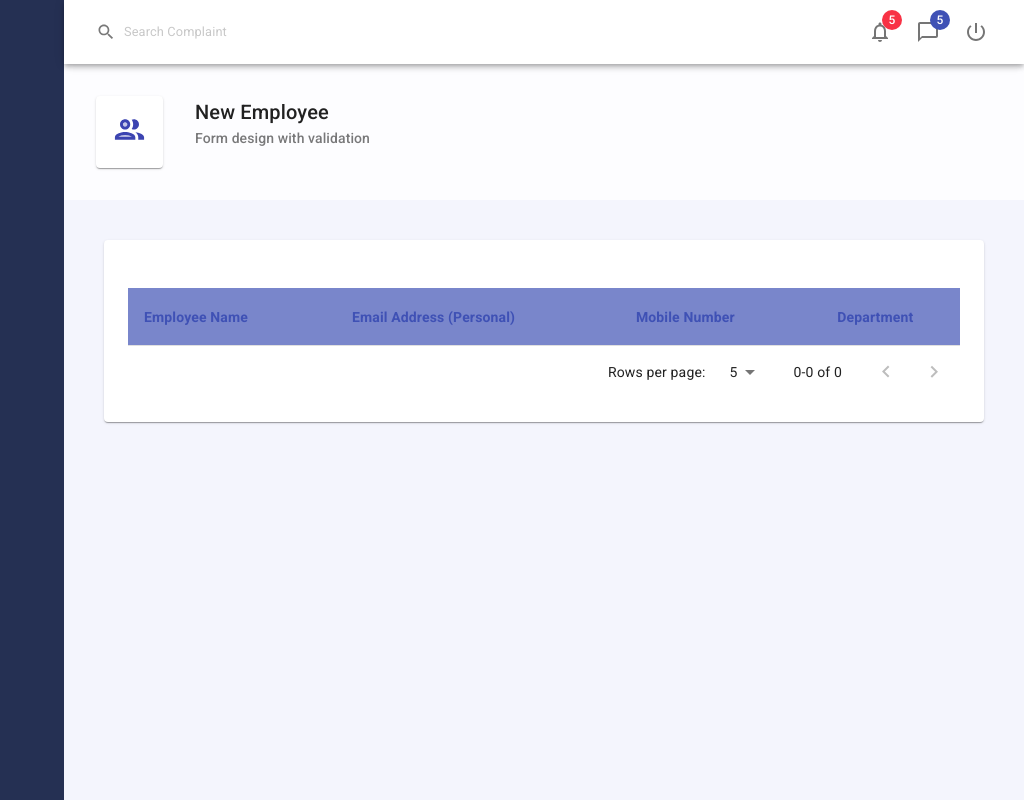
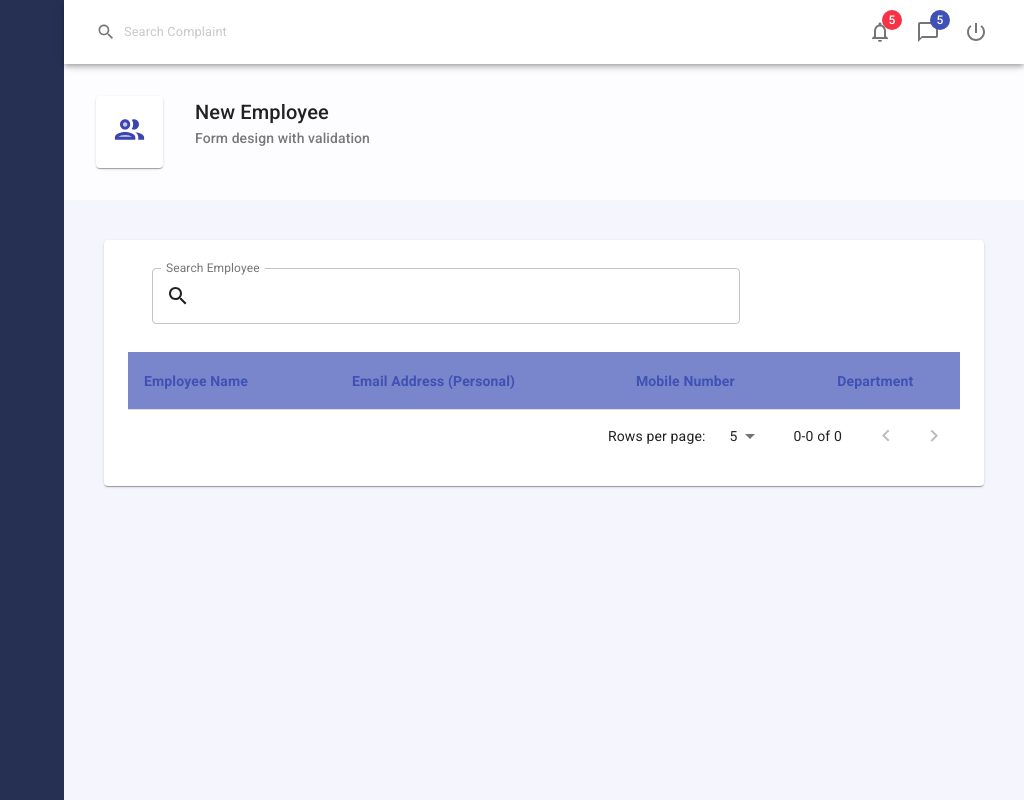
Before and after one commit to ayvicky/demo-material-ui-complete, a React (Create React App) app: page / in a window 1280 px wide. Shown: the whole page, without its empty margins (256-1280 px from the left). Built offline with nearby package versions, Linux system fonts and the light colour scheme.

Commit message:
added search for table and style it

```diff
--- a/src/components/controls/Input.js
+++ b/src/components/controls/Input.js
@@ -3,7 +3,7 @@ import React from 'react'
 import { TextField } from '@material-ui/core';
 
 export default function Input(props) {
-    const { name, label, value, error=null, onChange } = props;
+    const { name, label, value, error=null, onChange, ...other } = props;
     return (
         <TextField
             variant='outlined'
@@ -11,6 +11,7 @@ export default function Input(props) {
             name={name}
             value={value}
             onChange={onChange}
+            {...other}
             {...(error && {error: true, helperText: error})}
             // {...(error ? {error: true, helperText: error} : {})}
             />
--- a/src/pages/Employees/Employees.js
+++ b/src/pages/Employees/Employees.js
@@ -1,8 +1,10 @@
 import React, { useState } from 'react'
 
-import { Paper, makeStyles, TableBody, TableRow, TableCell } from '@material-ui/core';
+import { Paper, makeStyles, TableBody, TableRow, TableCell, Toolbar, InputAdornment } from '@material-ui/core';
 import PeopleOutlineTwoToneIcon from '@material-ui/icons/PeopleOutlineTwoTone';
+import Search from '@material-ui/icons/Search';
 
+import { Controls } from '../../components/controls/Controls';
 import Employeeform from './Employeeform'
 
 import PageHeader from '../../components/PageHeader';
@@ -14,6 +16,9 @@ const useStyles = makeStyles(theme => ({
     pageContent: {
         margin: theme.spacing(5),
         padding: theme.spacing(3)
+    },
+    searchInput: {
+      width: '75%'
     }
 }));
 
@@ -42,6 +47,17 @@ export default function Employees() {
           />
           <Paper className={classes.pageContent}>
             {/* <Employeeform /> */}
+            <Toolbar>
+              <Controls.Input
+                  label='Search Employee'
+                  className={classes.searchInput}
+                    InputProps= {{
+                      startAdornment: (<InputAdornment position='start'>
+                        <Search />
+                      </InputAdornment>)
+                    }}
+                />
+            </Toolbar>
             <TblContainer>
               <TblHead />
               <TableBody>
```
Also changed, not shown: 1 other file (tests, documents, lock files or other folders).
